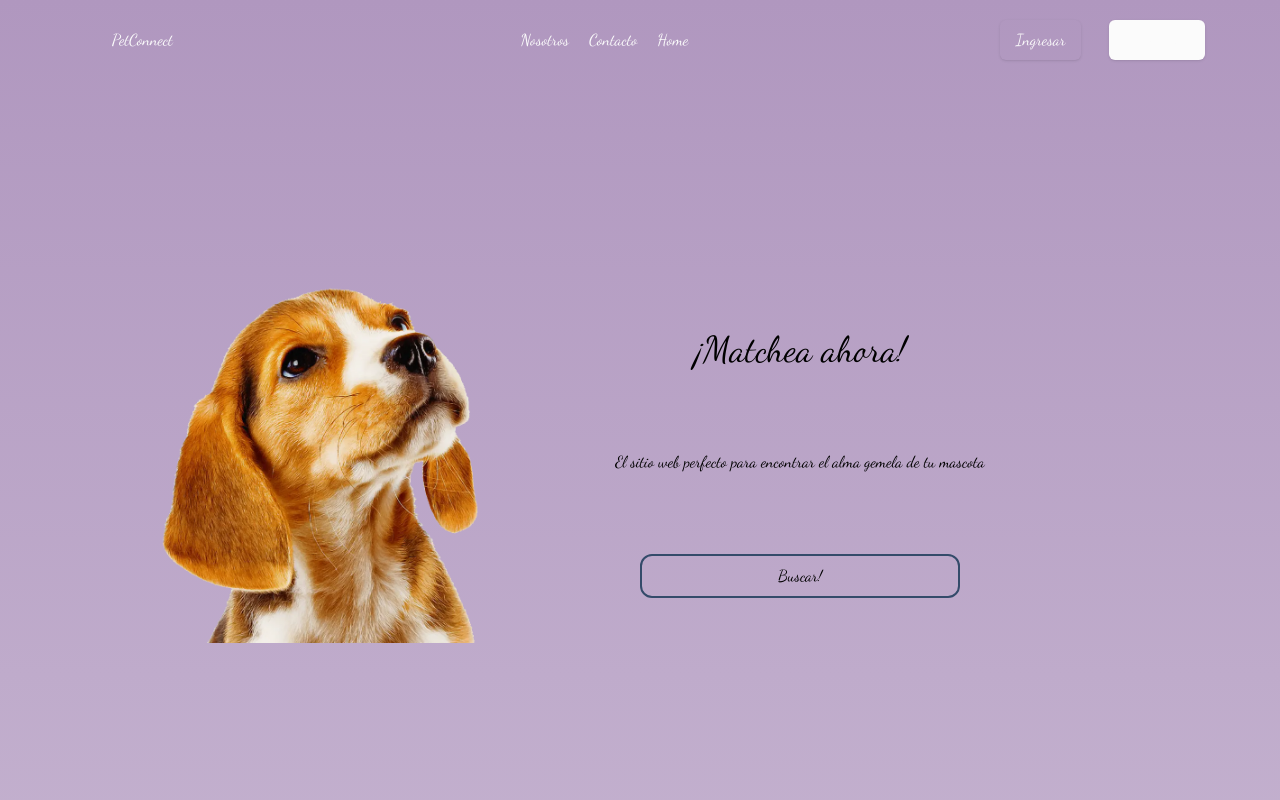
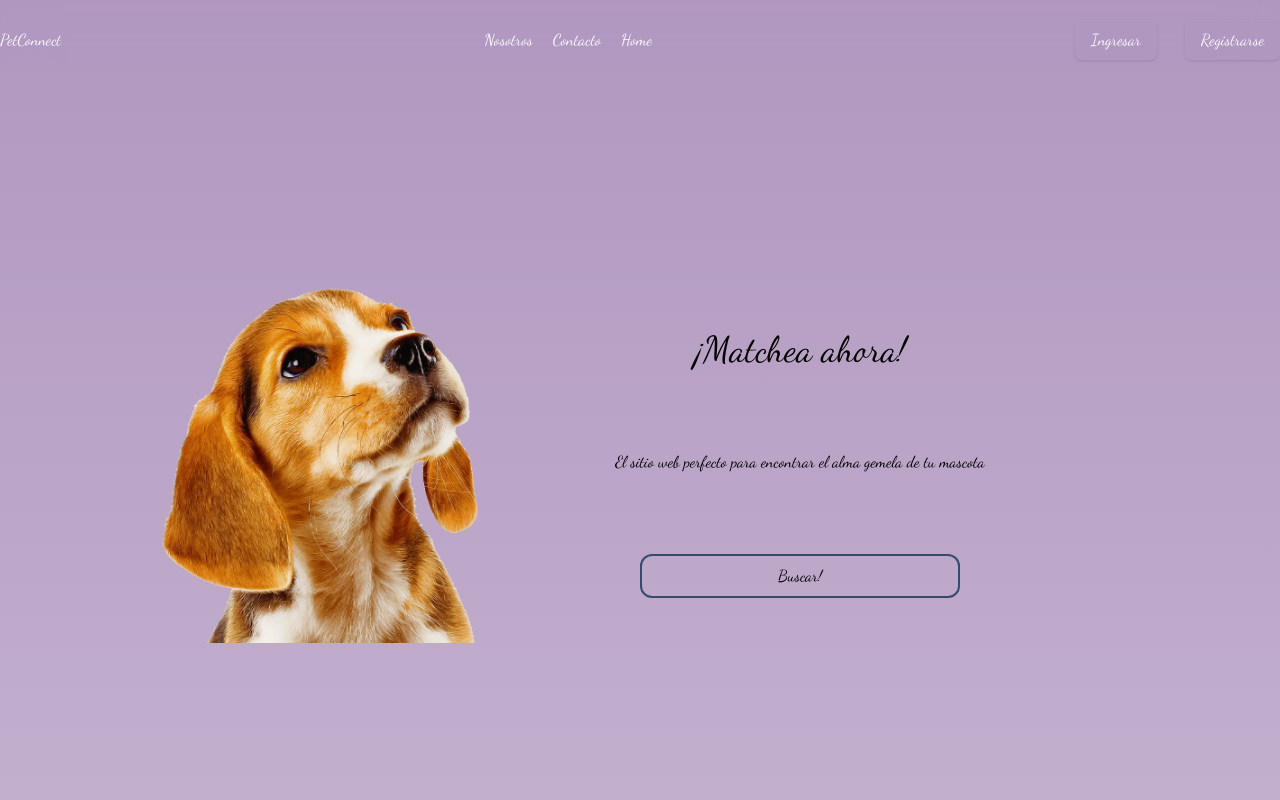
Before and after one commit to No-Country/S9-05-T-PYTHON, a React (Vite) app in the folder FrontEnd/: page / in a window 1280 px wide. Shown: the top 800 px of the page. Built offline with nearby package versions, Linux system fonts and the light colour scheme.

Commit message:
Fixed responsive and navbar style

```diff
--- a/FrontEnd/src/components/navbar/Navbar.jsx
+++ b/FrontEnd/src/components/navbar/Navbar.jsx
@@ -1,26 +1,33 @@
-import { Link } from 'react-router-dom';
-
+import { Link } from "react-router-dom";
 const Navbar = () => {
   return (
     <nav className="flex items-center w-full min-h-[3rem] justify-between text-white">
-            <div className="w-[40%] flex justify-center">
-                PetConnect
-            </div>
-            <div className="w-[90%] flex justify-center">
+      <div className="w-[40%] md:w-auto flex justify-center">PetConnect</div>
+      <div className="w-[90%] md:w-auto flex justify-center">
         <ul className="flex gap-5">
-                    <li><Link to="/">Nosotros</Link></li>
-                    <li><Link to="/">Contacto</Link></li>
-                    <li><Link to="/">Home</Link></li>
+          <li>
+            <Link to="/">Nosotros</Link>
+          </li>
+          <li>
+            <Link to="/">Contacto</Link>
+          </li>
+          <li>
+            <Link to="/">Home</Link>
+          </li>
         </ul>
       </div>
-            <div className="w-[50%] flex justify-center">
-            <div className='flex gap-7'>
-                <button className='px-4 py-2 text-white bg-gray-600 rounded-md shadow hover:bg-gray-800'><Link to="/auth/login">Ingresar</Link></button>
-                <button className='px-4 py-2 text-gray-800 bg-white rounded-md shadow hover:bg-gray-100'><Link to="/register">Registrarse</Link></button>
+      <div className="w-[50%] md:w-auto flex justify-center">
+        <div className="flex gap-7">
+          <button className="px-4 py-2 bg-primary-color-light text-white bg-gray-600 rounded-md shadow hover:bg-gray-800">
+            <Link to="/auth/login">Ingresar</Link>
+          </button>
+          <button className="px-4 py-2 bg-primary-color-light text-white rounded-md shadow hover:bg-gray-100">
+            <Link to="/auth/register">Registrarse</Link>
+          </button>
         </div>
       </div>
     </nav>
-    )
-}
+  );
+};
 
-export default Navbar
+export default Navbar;
--- a/FrontEnd/src/pages/Home.jsx
+++ b/FrontEnd/src/pages/Home.jsx
@@ -15,7 +15,7 @@ export const Home = () => {
   return (
     <>
       <div className="min-h-screen bg-gradient-to-b from-[--primary-color-light] to-[--white]">
-        <div className="sticky top-0 z-10  pt-4 w-[100%]">
+        <div className="sticky backdrop-blur-xl top-0 z-10  pt-4 w-[100%]">
           <Navbar />
         </div>
         <div className="min-h-[100vh]">
```
Lines whose indentation alone changed are shown as unchanged.
